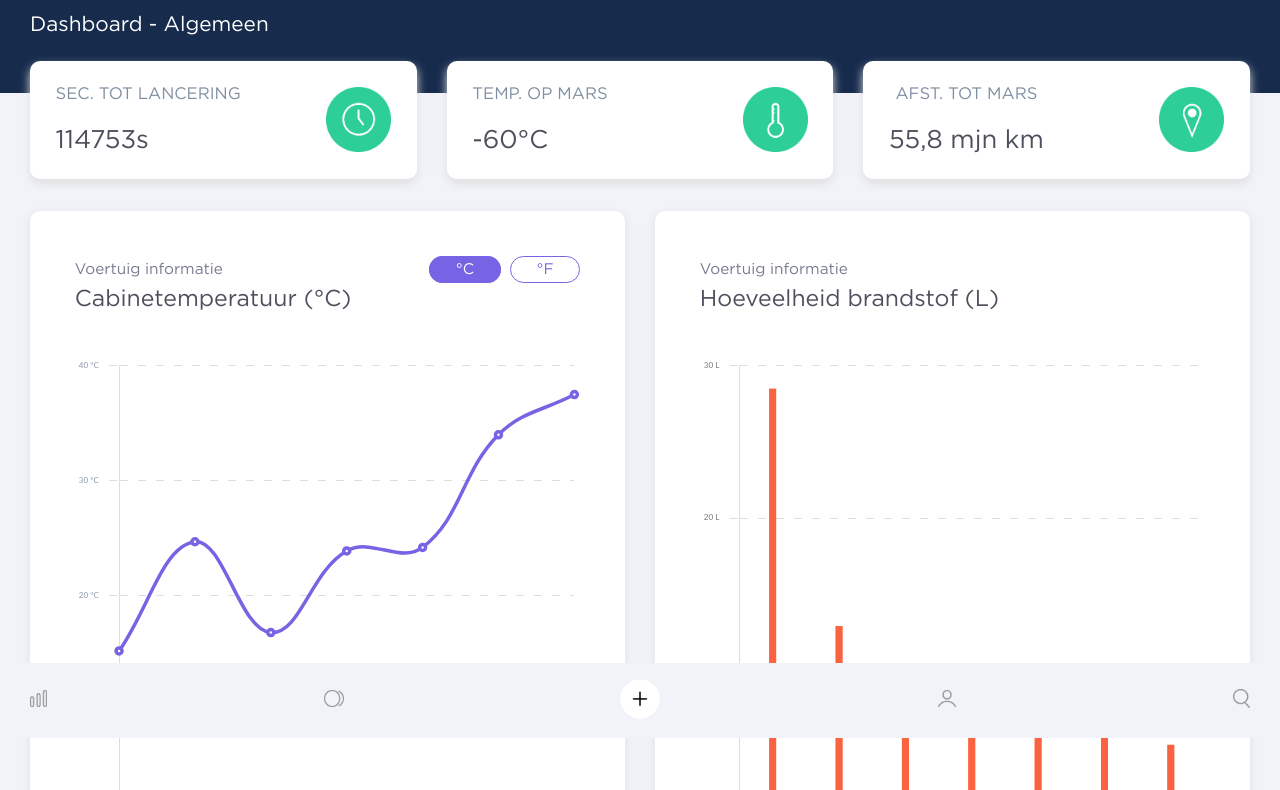
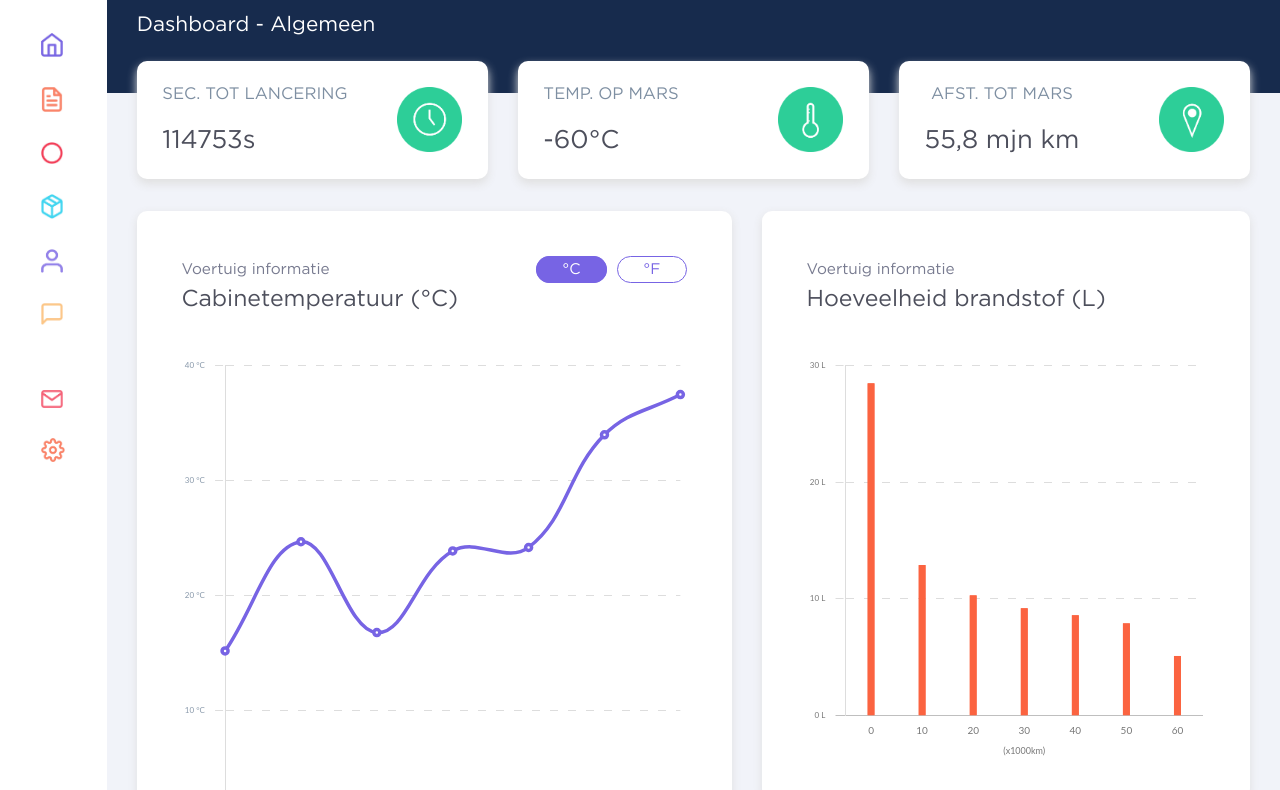
Before and after one commit to JoelTi/spacex-dashboard, a plain HTML site: page index.html in a window 1280 px wide. Shown: the part 62-852 px from the top of the page. Drawn offline with nearby package versions, Linux system fonts and the light colour scheme; files whose address does not match are found by name.

Commit message:
tabletmenu toegevoegd
tabletmenu aan de zijkant toegevoegd

```diff
--- a/css/index.css
+++ b/css/index.css
@@ -62,7 +62,7 @@ h1 {
 
 
 /*///// MENU /////*/
-nav {
+.mobileNav {
   position: fixed;
   bottom: 0px;
   width: 100%;
@@ -86,6 +86,13 @@ nav {
 }
 #icon1, #icon4 {
   width: 17px;
+}
+#Tableticon1 {
+  display: none;
+}
+
+.tabletNav {
+  display: none;
 }
 
 /*///// SECTION-TOP /////*/
@@ -367,7 +374,80 @@ header > .top-section {
   }
 }
 
-@media only screen and (min-width: 1000px) {
+@media only screen and (min-width: 720px) {
+  .mobileNav {
+    display: none;
+  }
+  .footer > p {
+    margin-bottom: 0px;
+  }
+  .tabletNav {
+    display: block;
+    grid-column: 1/2;
+    grid-row: 1/6;
+    background-color: white;
+  }
+  .tabletNavItems {
+    display: flex;
+    flex-direction: column;
+    justify-content: flex-start;
+    align-items: center;
+    width: 100%;
+    height: 100vh;
+  }
+  .fixedtabletNav {
+    display: block;
+    position: fixed;
+    margin-top: 28px;
+  }
+  .tableticon {
+    display: block;
+    width: 22px;
+    margin-bottom: 30px;
+  }
+  .tableticon:last-child {
+    width: 24px;
+  }
+  .tableticon:nth-child(7) {
+    margin-bottom: 65px;
+  }
+  #tabletMenuIcon {
+    margin-bottom: 50px;
+    width: 21px;
+  }
+
+  header {
+    grid-column: 2/13;
+    grid-row: 1;
+  }
+  .grid-section-one {
+    grid-column: 2/13;
+    grid-row: 2;
+  }
+  .grid-section-two {
+    grid-column: 2/8;
+    grid-row: 3;
+  }
+  .grid-section-three {
+    grid-column: 8/13;
+    grid-row: 3;
+  }
+  .grid-section-four {
+    grid-column: 2/13;
+    grid-row: 4;
+  }
+  .grid-section-five {
+    grid-column: 2/10;
+    grid-row: 5;
+  }
+  .grid-section-six {
+    grid-column: 10/13;
+    grid-row: 5;
+  }
+
+}
+
+@media only screen and (min-width: 920px) {
   .grid-section-one > .statistieken {
     display: none;
   }
--- a/index.html
+++ b/index.html
@@ -14,7 +14,7 @@
   <body>
 
     <!-- MENU -->
-    <nav>
+    <nav class="mobileNav">
       <div class="nav">
         <div class="navItem">
           <img src="img/menu-icon1.png" id="icon1" alt="">
@@ -34,7 +34,24 @@
       </div>
     </nav>
 
+
+
     <section class="grid-container">
+      <nav class="tabletNav">
+        <div class="tabletNavItems">
+          <div class="fixedtabletNav">
+            <img src="img/menubar2.png" id="tabletMenuIcon" class="tableticon" alt="">
+            <img src="img/navicon1.jpg" class="tableticon" id="selectedIcon" alt="">
+            <img src="img/navicon2.jpg" class="tableticon" alt="">
+            <img src="img/navicon3.jpg" class="tableticon" alt="">
+            <img src="img/navicon4.jpg" class="tableticon" alt="">
+            <img src="img/navicon5.jpg" class="tableticon" alt="">
+            <img src="img/navicon6.jpg" class="tableticon" alt="">
+            <img src="img/navicon7.jpg" class="tableticon" alt="">
+            <img src="img/navicon8.jpg" class="tableticon" alt="">
+          </div>
+        </div>
+      </nav>
 
       <!-- SECTION-TOP -->
       <header>
```
Also changed, not shown: img/menubar2.png (added), img/navicon1.jpg (added), img/navicon2.jpg (added), img/navicon3.jpg (added), img/navicon4.jpg (added), img/navicon5.jpg (added), img/navicon6.jpg (added), img/navicon7.jpg (added), img/navicon8.jpg (added), img/staticon1.jpg (deleted).
